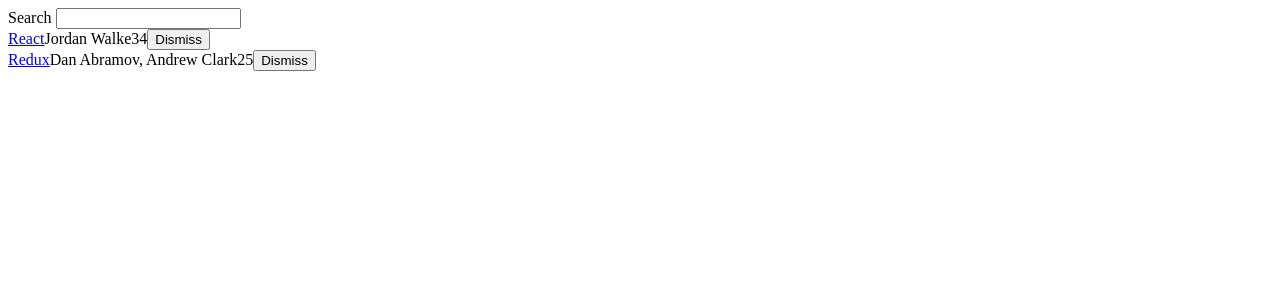
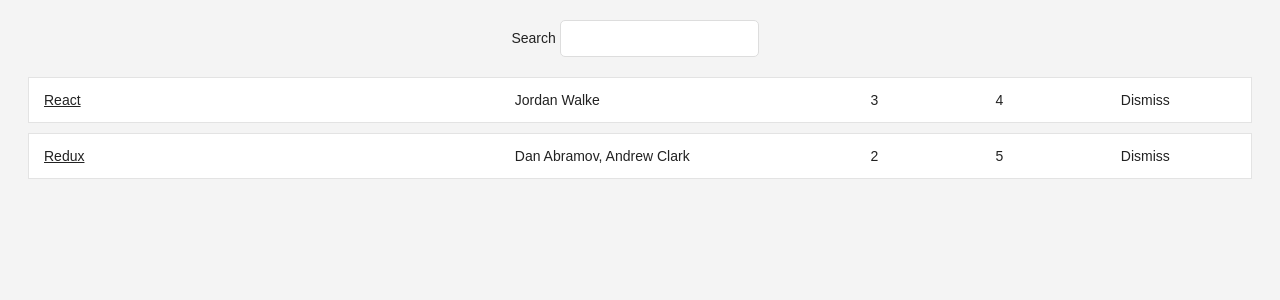
Before and after one commit to theagilecoder/hackernews_search, a React (Create React App) app: page / in a window 1280 px wide. Shown: the top 300 px of the page. Built offline with nearby package versions, Linux system fonts and the light colour scheme.

Commit message:
CSS Styling

```diff
--- a/src/App.css
+++ b/src/App.css
@@ -1,32 +1,63 @@
-.App {
+.page {
+  margin: 20px;
+}
+
+.interactions {
   text-align: center;
 }
 
-.App-logo {
-  animation: App-logo-spin infinite 20s linear;
-  height: 40vmin;
+.table {
+  margin: 20px 0;
 }
 
-.App-header {
-  background-color: #282c34;
-  min-height: 100vh;
+.table-header {
   display: flex;
-  flex-direction: column;
-  align-items: center;
-  justify-content: center;
-  font-size: calc(10px + 2vmin);
-  color: white;
+  line-height: 24px;
+  font-size: 16px;
+  padding: 0 10px;
+  justify-content: space-between;
 }
 
-.App-link {
-  color: #61dafb;
+.table-empty {
+  margin: 200px;
+  text-align: center;
+  font-size: 16px;
 }
 
-@keyframes App-logo-spin {
-  from {
-    transform: rotate(0deg);
-  }
-  to {
-    transform: rotate(360deg);
-  }
+.table-row {
+  display: flex;
+  line-height: 24px;
+  white-space: nowrap;
+  margin: 10px 0;
+  padding: 10px;
+  background: #ffffff;
+  border: 1px solid #e3e3e3;
 }
+
+.table-header > span {
+  overflow: hidden;
+  text-overflow: ellipsis;
+  padding: 0 5px;
+}
+
+.table-row > span {
+  overflow: hidden;
+  text-overflow: ellipsis;
+  padding: 0 5px;
+}
+
+.button-inline {
+  border-width: 0;
+  background: transparent;
+  color: inherit;
+  text-align: inherit;
+  -webkit-font-smoothing: inherit;
+  padding: 0;
+  font-size: inherit;
+  cursor: pointer;
+}
+
+.button-active {
+  border-radius: 0;
+  border-bottom: 1px solid #38bb6c;
+}
--- a/src/App.js
+++ b/src/App.js
@@ -1,5 +1,5 @@
 import React, { Component } from "react";
-// import "./App.css";
+import "./App.css";
 
 const isSearched = searchTerm => item =>
   item.title.toLowerCase().includes(searchTerm.toLowerCase());
@@ -40,10 +40,12 @@
     const { list, searchTerm } = this.state;
 
     return (
-      <div className="App">
-        <Search value={searchTerm} onChange={this.onSearchChange}>
-          Search{" "}
-        </Search>
+      <div className="page">
+        <div className="interactions">
+          <Search value={searchTerm} onChange={this.onSearchChange}>
+            Search{" "}
+          </Search>
+        </div>
         <Table list={list} pattern={searchTerm} onDismiss={this.onDismiss} />
       </div>
     );
@@ -57,17 +59,21 @@
 );
 
 const Table = ({ list, pattern, onDismiss }) => (
-  <div>
+  <div className="table">
     {list.filter(isSearched(pattern)).map(item => (
-      <div key={item.objectID}>
-        <span>
+      <div key={item.objectID} className="table-row">
+        <span style={{ width: "40%" }}>
           <a href={item.url}>{item.title}</a>
         </span>
-        <span>{item.author}</span>
-        <span>{item.num_comments}</span>
-        <span>{item.points}</span>
-        <span>
-          <button onClick={() => onDismiss(item.objectID)} type="button">
+        <span style={{ width: "30%" }}>{item.author}</span>
+        <span style={{ width: "10%" }}>{item.num_comments}</span>
+        <span style={{ width: "10%" }}>{item.points}</span>
+        <span style={{ width: "10%" }}>
+          <button
+            onClick={() => onDismiss(item.objectID)}
+            type="button"
+            className="button-inline"
+          >
             Dismiss
           </button>
         </span>
--- /dev/null
+++ b/src/index.css
@@ -0,0 +1,45 @@
+body {
+  color: #222;
+  background: #f4f4f4;
+  font: 400 14px CoreSans, Arial, sans-serif;
+}
+
+a {
+  color: #222;
+}
+
+a:hover {
+  text-decoration: underline;
+}
+
+ul,
+li {
+  list-style: none;
+  padding: 0;
+  margin: 0;
+}
+
+input {
+  padding: 10px;
+  border-radius: 5px;
+  outline: none;
+  margin-right: 10px;
+  border: 1px solid #dddddd;
+}
+
+button {
+  padding: 10px;
+  border-radius: 5px;
+  border: 1px solid #dddddd;
+  background: transparent;
+  color: #808080;
+  cursor: pointer;
+}
+
+button:hover {
+  color: #222;
+}
+
+*:focus {
+  outline: none;
+}
--- a/src/index.js
+++ b/src/index.js
@@ -1,6 +1,7 @@
 import React from "react";
 import ReactDOM from "react-dom";
 import App from "./App";
+import "./index.css";
 import * as serviceWorker from "./serviceWorker";
 
 ReactDOM.render(<App />, document.getElementById("root"));
```
